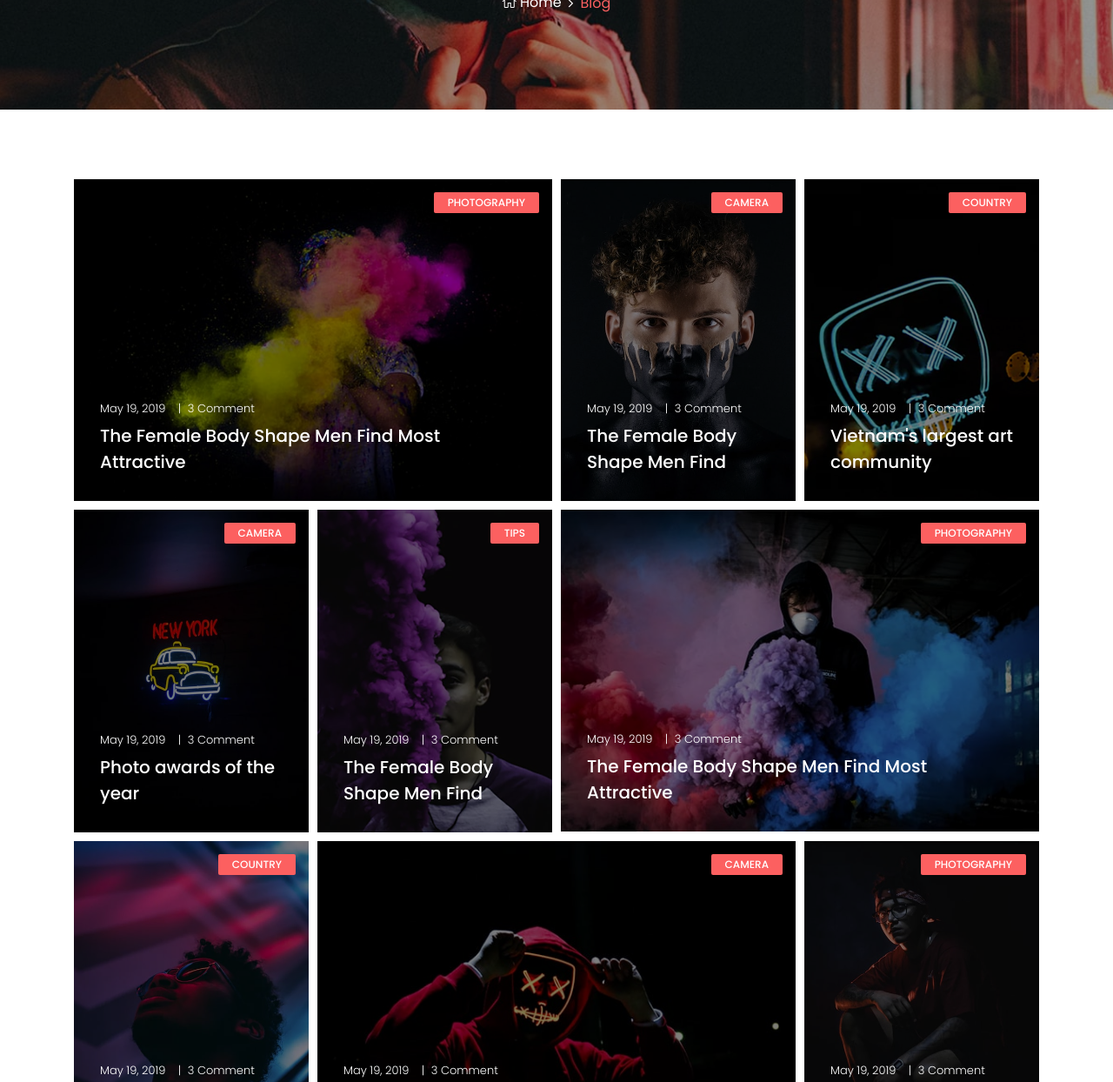
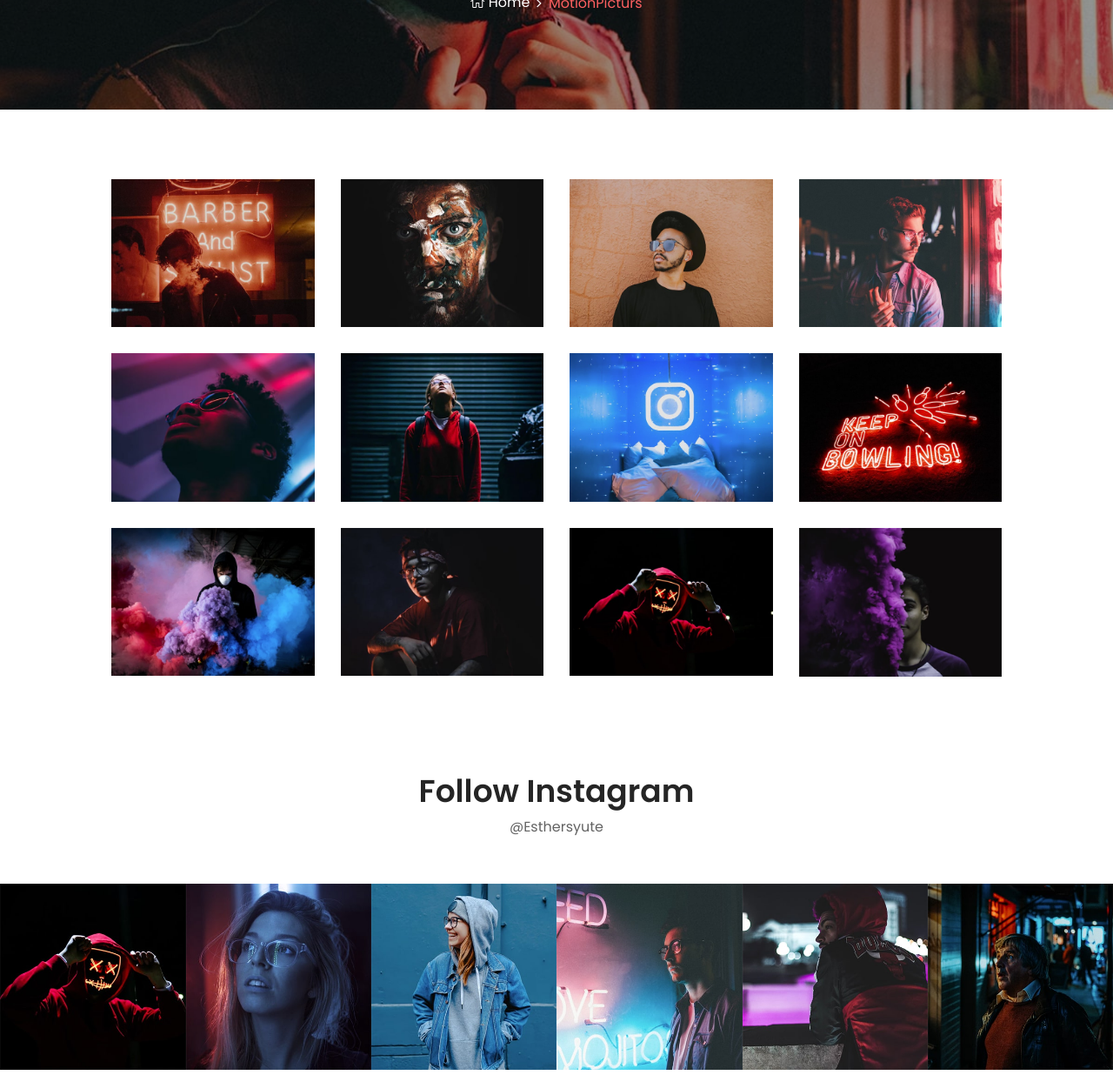
Before and after one commit to Emmalytl/estheryute, a website: page blog.html in a window 1280 px wide. Shown: the part 244-1488 px from the top of the page at 87% size. Drawn offline with Linux system fonts and the light colour scheme; files whose address does not match are found by name.

Commit message:
Update blog.html

```diff
--- a/blog.html
+++ b/blog.html
@@ -8,7 +8,7 @@
     <meta name="viewport" content="width=device-width, initial-scale=1, shrink-to-fit=no">
 
     <!-- Title -->
-    <title>Alime - Photography HTML Template</title>
+    <title>Esthersyute</title>
 
     <!-- Favicon -->
     <link rel="icon" href="./img/core-img/favicon.png">
@@ -24,25 +24,6 @@
         <div class="loader"></div>
     </div>
     <!-- /Preloader -->
-
-    <!-- Top Search Form Area -->
-    <div class="top-search-area">
-        <div class="modal fade" id="searchModal" tabindex="-1" role="dialog" aria-hidden="true">
-            <div class="modal-dialog modal-dialog-centered" role="document">
-                <div class="modal-content">
-                    <div class="modal-body">
-                        <!-- Close -->
-                        <button type="button" class="btn close-btn" data-dismiss="modal"><i class="ti-close"></i></button>
-                        <!-- Form -->
-                        <form action="index.html" method="post">
-                            <input type="search" name="top-search-bar" class="form-control" placeholder="Search and hit enter...">
-                            <button type="submit">Search</button>
-                        </form>
-                    </div>
-                </div>
-            </div>
-        </div>
-    </div>
 
     <!-- Header Area Start -->
     <header class="header-area">
@@ -70,33 +51,12 @@
                             <!-- Nav Start -->
                             <div class="classynav">
                                 <ul id="nav">
-                                    <li><a href="./index.html">Home</a></li>
-                                    <li><a href="#">Pages</a>
-                                        <ul class="dropdown">
-                                            <li><a href="./index.html">- Home</a></li>
-                                            <li><a href="./about.html">- About</a></li>
-                                            <li><a href="./gallery.html">- Gallery</a></li>
-                                            <li><a href="./blog.html">- Blog</a></li>
-                                            <li><a href="./single-blog.html">- Blog Details</a></li>
-                                            <li><a href="./contact.html">- Contact</a></li>
-                                            <li><a href="#">- Dropdown</a>
-                                                <ul class="dropdown">
-                                                    <li><a href="#">- Dropdown Item</a></li>
-                                                    <li><a href="#">- Dropdown Item</a></li>
-                                                    <li><a href="#">- Dropdown Item</a></li>
-                                                    <li><a href="#">- Dropdown Item</a></li>
-                                                </ul>
-                                            </li>
-                                        </ul>
-                                    </li>
-                                    <li><a href="./about.html">About</a></li>
-                                    <li><a href="./gallery.html">Gallery</a></li>
-                                    <li class="active"><a href="./blog.html">Blog</a></li>
-                                    <li><a href="./contact.html">Contact</a></li>
+                                    <li class="active"><a href="./index.html">Me All</a></li>
+                                    <li><a href="./about.html">New</a></li>
+                                    li><a href="./gallery.html">ComeonPose</a></li>
+                                    <li><a href="./blog.html">MotionPictures</a></li>
+                                    <li><a href="./contact.html">Info</a></li>
                                 </ul>
-
-                                <!-- Search Icon -->
-                                <div class="search-icon" data-toggle="modal" data-target="#searchModal"><i class="ti-search"></i></div>
                             </div>
                             <!-- Nav End -->
                         </div>
@@ -113,11 +73,11 @@
             <div class="row h-100 align-items-center">
                 <div class="col-12">
                     <div class="breadcrumb-content text-center">
-                        <h2 class="page-title">Latest Blog</h2>
+                        <h2 class="page-title">MotionPictures</h2>
                         <nav aria-label="breadcrumb">
                             <ol class="breadcrumb justify-content-center">
                                 <li class="breadcrumb-item"><a href="index.html"><i class="icon_house_alt"></i> Home</a></li>
-                                <li class="breadcrumb-item active" aria-current="page">Blog</li>
+                                <li class="breadcrumb-item active" aria-current="page">MotionPicturs</li>
                             </ol>
                         </nav>
                     </div>
@@ -127,186 +87,148 @@
     </section>
     <!-- Breadcrumb Area End -->
 
-    <!-- Blog Area Start -->
-    <div class="alime-blog-area section-padding-80-0 mb-70">
-        <div class="container">
+    <!-- Gallery Area Start -->
+    <div class="alime-portfolio-area section-padding-80 clearfix">
+        <div class="container-fluid">
             <div class="row">
+                <div class="col-12">
+                    <!-- Projects Menu -->
+                </div>
+            </div>
 
-                <!-- Single Blog Area -->
-                <div class="col-12 col-lg-6">
-                    <div class="single-post-area wow fadeInUpBig" data-wow-delay="100ms">
-                        <!-- Post Thumbnail -->
-                        <a href="#" class="post-thumbnail"><img src="img/bg-img/51.jpg" alt=""></a>
-                        <!-- Post Catagory -->
-                        <a href="#" class="btn post-catagory">Photography</a>
-                        <!-- Post Conetent -->
-                        <div class="post-content">
-                            <div class="post-meta">
-                                <a href="#">May 19, 2019</a>
-                                <a href="#">3 Comment</a>
-                            </div>
-                            <a href="#" class="post-title">The Female Body Shape Men Find Most Attractive</a>
+            <div class="row alime-portfolio">
+                <!-- Single Gallery Item -->
+                <div class="col-12 col-sm-6 col-lg-3 single_gallery_item nature mb-30 wow fadeInUp" data-wow-delay="100ms">
+                    <div class="single-portfolio-content">
+                        <img src="img/bg-img/39.jpg" alt="">
+                        <div class="hover-content">
+                            <a href="img/bg-img/39.jpg" class="portfolio-img">+</a>
                         </div>
                     </div>
                 </div>
 
-                <!-- Single Blog Area -->
-                <div class="col-12 col-sm-6 col-lg-3">
-                    <div class="single-post-area wow fadeInUpBig" data-wow-delay="400ms">
-                        <!-- Post Thumbnail -->
-                        <a href="#" class="post-thumbnail"><img src="img/bg-img/52.jpg" alt=""></a>
-                        <!-- Post Catagory -->
-                        <a href="#" class="btn post-catagory">Camera</a>
-                        <!-- Post Conetent -->
-                        <div class="post-content">
-                            <div class="post-meta">
-                                <a href="#">May 19, 2019</a>
-                                <a href="#">3 Comment</a>
-                            </div>
-                            <a href="#" class="post-title">The Female Body Shape Men Find</a>
+                <!-- Single Gallery Item -->
+                <div class="col-12 col-sm-6 col-lg-3 single_gallery_item video human mb-30 wow fadeInUp" data-wow-delay="300ms">
+                    <div class="single-portfolio-content">
+                        <img src="img/bg-img/40.jpg" alt="">
+                        <div class="hover-content">
+                            <a href="img/bg-img/40.jpg" class="portfolio-img">+</a>
                         </div>
                     </div>
                 </div>
 
-                <!-- Single Blog Area -->
-                <div class="col-12 col-sm-6 col-lg-3">
-                    <div class="single-post-area wow fadeInUpBig" data-wow-delay="700ms">
-                        <!-- Post Thumbnail -->
-                        <a href="#" class="post-thumbnail"><img src="img/bg-img/53.jpg" alt=""></a>
-                        <!-- Post Catagory -->
-                        <a href="#" class="btn post-catagory">Country</a>
-                        <!-- Post Conetent -->
-                        <div class="post-content">
-                            <div class="post-meta">
-                                <a href="#">May 19, 2019</a>
-                                <a href="#">3 Comment</a>
-                            </div>
-                            <a href="#" class="post-title">Vietnam's largest art community</a>
+                <!-- Single Gallery Item -->
+                <div class="col-12 col-sm-6 col-lg-3 single_gallery_item country mb-30 wow fadeInUp" data-wow-delay="500ms">
+                    <div class="single-portfolio-content">
+                        <img src="img/bg-img/41.jpg" alt="">
+                        <div class="hover-content">
+                            <a href="img/bg-img/41.jpg" class="portfolio-img">+</a>
                         </div>
                     </div>
                 </div>
 
-                <!-- Single Blog Area -->
-                <div class="col-12 col-sm-6 col-lg-3">
-                    <div class="single-post-area wow fadeInUpBig" data-wow-delay="100ms">
-                        <!-- Post Thumbnail -->
-                        <a href="#" class="post-thumbnail"><img src="img/bg-img/54.jpg" alt=""></a>
-                        <!-- Post Catagory -->
-                        <a href="#" class="btn post-catagory">Camera</a>
-                        <!-- Post Conetent -->
-                        <div class="post-content">
-                            <div class="post-meta">
-                                <a href="#">May 19, 2019</a>
-                                <a href="#">3 Comment</a>
-                            </div>
-                            <a href="#" class="post-title">Photo awards of the year</a>
+                <!-- Single Gallery Item -->
+                <div class="col-12 col-sm-6 col-lg-3 single_gallery_item human mb-30 wow fadeInUp" data-wow-delay="700ms">
+                    <div class="single-portfolio-content">
+                        <img src="img/bg-img/42.jpg" alt="">
+                        <div class="hover-content">
+                            <a href="img/bg-img/42.jpg" class="portfolio-img">+</a>
                         </div>
                     </div>
                 </div>
 
-                <!-- Single Blog Area -->
-                <div class="col-12 col-sm-6 col-lg-3">
-                    <div class="single-post-area wow fadeInUpBig" data-wow-delay="400ms">
-                        <!-- Post Thumbnail -->
-                        <a href="#" class="post-thumbnail"><img src="img/bg-img/55.jpg" alt=""></a>
-                        <!-- Post Catagory -->
-                        <a href="#" class="btn post-catagory">Tips</a>
-                        <!-- Post Conetent -->
-                        <div class="post-content">
-                            <div class="post-meta">
-                                <a href="#">May 19, 2019</a>
-                                <a href="#">3 Comment</a>
-                            </div>
-                            <a href="#" class="post-title">The Female Body Shape Men Find</a>
+                <!-- Single Gallery Item -->
+                <div class="col-12 col-sm-6 col-lg-3 single_gallery_item nature mb-30 wow fadeInUp" data-wow-delay="100ms">
+                    <div class="single-portfolio-content">
+                        <img src="img/bg-img/43.jpg" alt="">
+                        <div class="hover-content">
+                            <a href="img/bg-img/43.jpg" class="portfolio-img">+</a>
                         </div>
                     </div>
                 </div>
 
-                <!-- Single Blog Area -->
-                <div class="col-12 col-lg-6">
-                    <div class="single-post-area wow fadeInUpBig" data-wow-delay="700ms">
-                        <!-- Post Thumbnail -->
-                        <a href="#" class="post-thumbnail"><img src="img/bg-img/56.jpg" alt=""></a>
-                        <!-- Post Catagory -->
-                        <a href="#" class="btn post-catagory">Photography</a>
-                        <!-- Post Conetent -->
-                        <div class="post-content">
-                            <div class="post-meta">
-                                <a href="#">May 19, 2019</a>
-                                <a href="#">3 Comment</a>
-                            </div>
-                            <a href="#" class="post-title">The Female Body Shape Men Find Most Attractive</a>
+                <!-- Single Gallery Item -->
+                <div class="col-12 col-sm-6 col-lg-3 single_gallery_item video country mb-30 wow fadeInUp" data-wow-delay="300ms">
+                    <div class="single-portfolio-content">
+                        <img src="img/bg-img/44.jpg" alt="">
+                        <div class="hover-content">
+                            <a href="img/bg-img/44.jpg" class="portfolio-img">+</a>
                         </div>
                     </div>
                 </div>
 
-                <!-- Single Blog Area -->
-                <div class="col-12 col-lg-3">
-                    <div class="single-post-area wow fadeInUpBig" data-wow-delay="100ms">
-                        <!-- Post Thumbnail -->
-                        <a href="#" class="post-thumbnail"><img src="img/bg-img/57.jpg" alt=""></a>
-                        <!-- Post Catagory -->
-                        <a href="#" class="btn post-catagory">Country</a>
-                        <!-- Post Conetent -->
-                        <div class="post-content">
-                            <div class="post-meta">
-                                <a href="#">May 19, 2019</a>
-                                <a href="#">3 Comment</a>
-                            </div>
-                            <a href="#" class="post-title">The Female Body Shape Men Find</a>
+                <!-- Single Gallery Item -->
+                <div class="col-12 col-sm-6 col-lg-3 single_gallery_item human mb-30 wow fadeInUp" data-wow-delay="500ms">
+                    <div class="single-portfolio-content">
+                        <img src="img/bg-img/45.jpg" alt="">
+                        <div class="hover-content">
+                            <a href="img/bg-img/45.jpg" class="portfolio-img">+</a>
                         </div>
                     </div>
                 </div>
 
-                <!-- Single Blog Area -->
-                <div class="col-12 col-lg-6">
-                    <div class="single-post-area wow fadeInUpBig" data-wow-delay="400ms">
-                        <!-- Post Thumbnail -->
-                        <a href="#" class="post-thumbnail"><img src="img/bg-img/58.jpg" alt=""></a>
-                        <!-- Post Catagory -->
-                        <a href="#" class="btn post-catagory">Camera</a>
-                        <!-- Post Conetent -->
-                        <div class="post-content">
-                            <div class="post-meta">
-                                <a href="#">May 19, 2019</a>
-                                <a href="#">3 Comment</a>
-                            </div>
-                            <a href="#" class="post-title">The Female Body Shape Men Find Most Attractive</a>
+                <!-- Single Gallery Item -->
+                <div class="col-12 col-sm-6 col-lg-3 single_gallery_item nature mb-30 wow fadeInUp" data-wow-delay="700ms">
+                    <div class="single-portfolio-content">
+                        <img src="img/bg-img/46.jpg" alt="">
+                        <div class="hover-content">
+                            <a href="img/bg-img/46.jpg" class="portfolio-img">+</a>
                         </div>
                     </div>
                 </div>
 
-                <!-- Single Blog Area -->
-                <div class="col-12 col-lg-3">
-                    <div class="single-post-area wow fadeInUpBig" data-wow-delay="700ms">
-                        <!-- Post Thumbnail -->
-                        <a href="#" class="post-thumbnail"><img src="img/bg-img/59.jpg" alt=""></a>
-                        <!-- Post Catagory -->
-                        <a href="#" class="btn post-catagory">Photography</a>
-                        <!-- Post Conetent -->
-                        <div class="post-content">
-                            <div class="post-meta">
-                                <a href="#">May 19, 2019</a>
-                                <a href="#">3 Comment</a>
-                            </div>
-                            <a href="#" class="post-title">The Female Body Shape Men Find</a>
+                <!-- Single Gallery Item -->
+                <div class="col-12 col-sm-6 col-lg-3 single_gallery_item video country mb-30 wow fadeInUp" data-wow-delay="100ms">
+                    <div class="single-portfolio-content">
+                        <img src="img/bg-img/47.jpg" alt="">
+                        <div class="hover-content">
+                            <a href="img/bg-img/47.jpg" class="portfolio-img">+</a>
                         </div>
                     </div>
                 </div>
 
+                <!-- Single Gallery Item -->
+                <div class="col-12 col-sm-6 col-lg-3 single_gallery_item human mb-30 wow fadeInUp" data-wow-delay="300ms">
+                    <div class="single-portfolio-content">
+                        <img src="img/bg-img/48.jpg" alt="">
+                        <div class="hover-content">
+                            <a href="img/bg-img/48.jpg" class="portfolio-img">+</a>
+                        </div>
+                    </div>
+                </div>
+
+                <!-- Single Gallery Item -->
+                <div class="col-12 col-sm-6 col-lg-3 single_gallery_item country mb-30 wow fadeInUp" data-wow-delay="500ms">
+                    <div class="single-portfolio-content">
+                        <img src="img/bg-img/49.jpg" alt="">
+                        <div class="hover-content">
+                            <a href="img/bg-img/49.jpg" class="portfolio-img">+</a>
+                        </div>
+                    </div>
+                </div>
+
+                <!-- Single Gallery Item -->
+                <div class="col-12 col-sm-6 col-lg-3 single_gallery_item country mb-30 wow fadeInUp" data-wow-delay="700ms">
+                    <div class="single-portfolio-content">
+                        <img src="img/bg-img/50.jpg" alt="">
+                        <div class="hover-content">
+                            <a href="img/bg-img/50.jpg" class="portfolio-img">+</a>
+                        </div>
+                    </div>
+                </div>
             </div>
         </div>
     </div>
-    <!-- Blog Area End -->
+    <!-- Gallery Area End -->
 
     <!-- Follow Area Start -->
-    <div class="follow-area clearfix">
+    <section class="follow-area clearfix">
         <div class="container">
             <div class="row">
                 <div class="col-12">
                     <div class="section-heading text-center">
                         <h2>Follow Instagram</h2>
-                        <p>@Alime_photographer</p>
+                        <p>@Esthersyute</p>
                     </div>
                 </div>
             </div>
@@ -320,7 +242,7 @@
                 <div class="instagram-hover-content text-center d-flex align-items-center justify-content-center">
                     <a href="#">
                         <i class="ti-instagram" aria-hidden="true"></i>
-                        <span>Alime_photographer</span>
+                        <span>Esthersyute</span>
                     </a>
                 </div>
             </div>
@@ -330,7 +252,7 @@
                 <div class="instagram-hover-content text-center d-flex align-items-center justify-content-center">
                     <a href="#">
                         <i class="ti-instagram" aria-hidden="true"></i>
-                        <span>Alime_photographer</span>
+                        <span>Esthersyute</span>
                     </a>
                 </div>
             </div>
@@ -340,7 +262,7 @@
                 <div class="instagram-hover-content text-center d-flex align-items-center justify-content-center">
                     <a href="#">
                         <i class="ti-instagram" aria-hidden="true"></i>
-                        <span>Alime_photographer</span>
+                        <span>Esthersyute</span>
                     </a>
                 </div>
             </div>
@@ -350,7 +272,7 @@
                 <div class="instagram-hover-content text-center d-flex align-items-center justify-content-center">
                     <a href="#">
                         <i class="ti-instagram" aria-hidden="true"></i>
-                        <span>Alime_photographer</span>
+                        <span>Esthersyute</span>
                     </a>
                 </div>
             </div>
@@ -360,7 +282,7 @@
                 <div class="instagram-hover-content text-center d-flex align-items-center justify-content-center">
                     <a href="#">
                         <i class="ti-instagram" aria-hidden="true"></i>
-                        <span>Alime_photographer</span>
+                        <span>Esthersyute</span>
                     </a>
                 </div>
             </div>
@@ -370,12 +292,12 @@
                 <div class="instagram-hover-content text-center d-flex align-items-center justify-content-center">
                     <a href="#">
                         <i class="ti-instagram" aria-hidden="true"></i>
-                        <span>Alime_photographer</span>
+                        <span>Esthersyute</span>
                     </a>
                 </div>
             </div>
         </div>
-    </div>
+    </section>
     <!-- Follow Area End -->
 
     <!-- Footer Area Start -->
@@ -387,7 +309,7 @@
                         <!-- Copywrite Text -->
                         <div class="copywrite-text">
                             <p><!-- Link back to Colorlib can't be removed. Template is licensed under CC BY 3.0. -->
-Copyright &copy;<script>document.write(new Date().getFullYear());</script> All rights reserved | This template is made with <i class="fa fa-heart-o" aria-hidden="true"></i> by <a href="https://colorlib.com" target="_blank">Colorlib</a>
+Copyright &copy;<script>document.write(new Date().getFullYear());</script> All rights reserved |  <i class="fa fa-heart-o" aria-hidden="true"></i> by <a href="#" target="_blank">Esthersyute</a>
 <!-- Link back to Colorlib can't be removed. Template is licensed under CC BY 3.0. --></p>
                         </div>
                         <!-- Footer Logo -->
@@ -398,8 +320,7 @@ Copyright &copy;<script>document.write(new Date().getFullYear());</script> All r
                         <div class="social-info">
                             <a href="#"><i class="ti-facebook" aria-hidden="true"></i></a>
                             <a href="#"><i class="ti-twitter-alt" aria-hidden="true"></i></a>
-                            <a href="#"><i class="ti-linkedin" aria-hidden="true"></i></a>
-                            <a href="#"><i class="ti-pinterest" aria-hidden="true"></i></a>
+                            <a href="#"><i class="ti-instagram" aria-hidden="true"></i></a>
                         </div>
                     </div>
                 </div>
```
